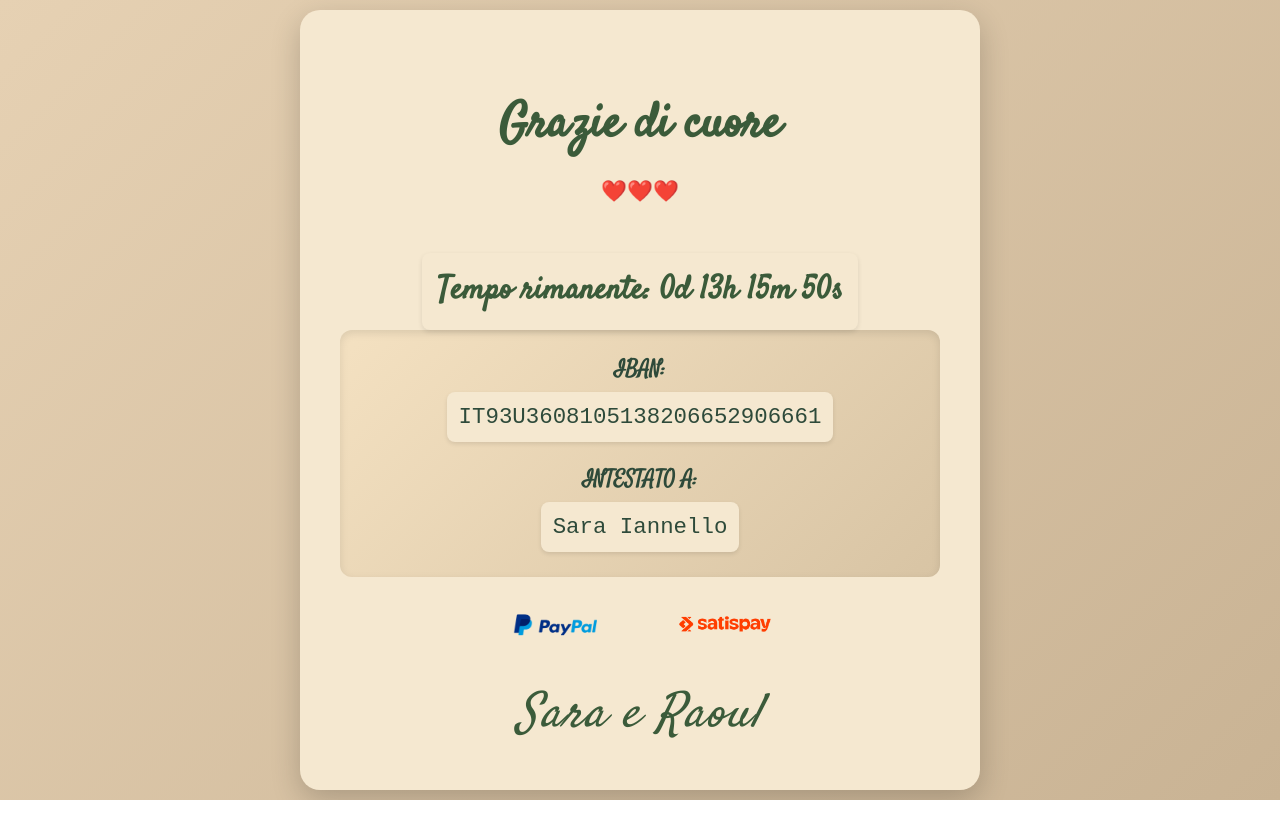
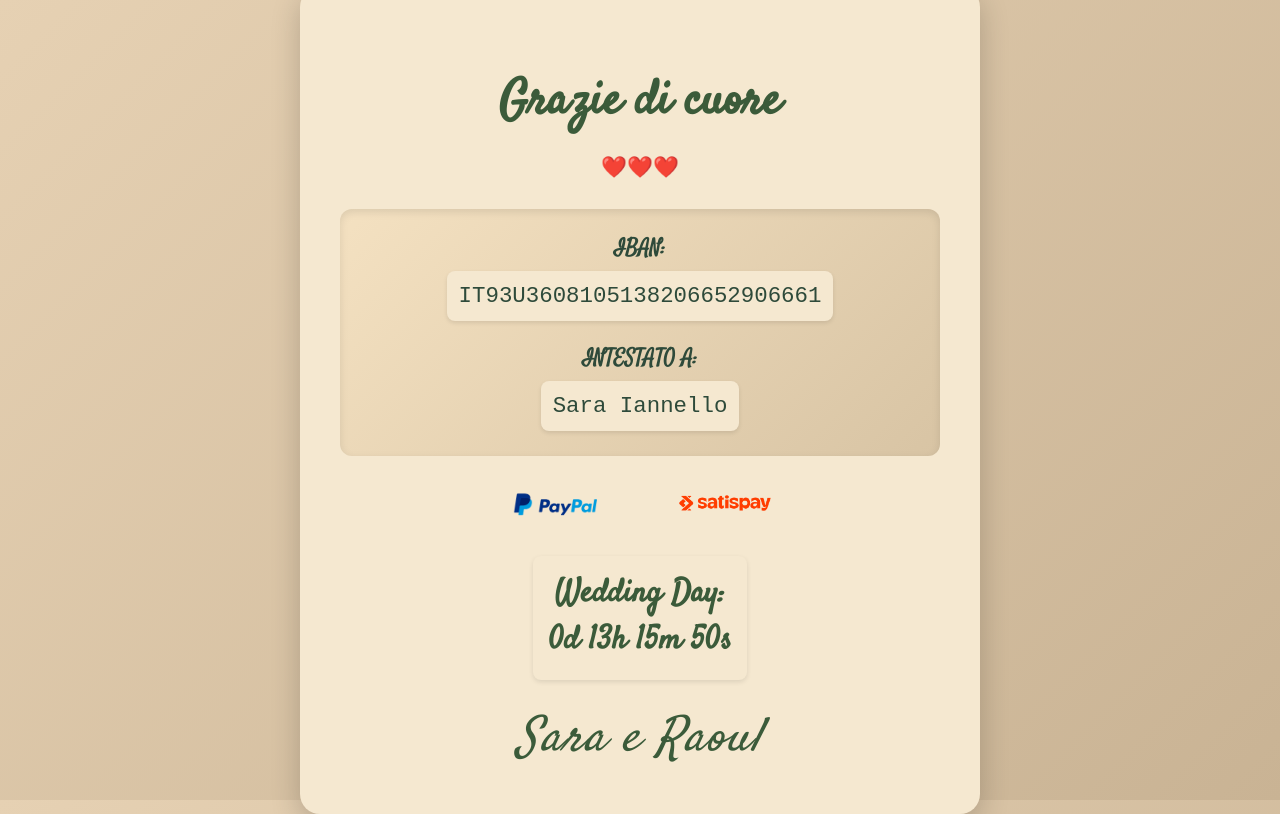
Before and after one commit to YellDevop/marry, a plain HTML site: page index.html in a window 1280 px wide. Drawn offline with Linux system fonts and the light colour scheme.

Commit message:
Update index.html

```diff
--- a/index.html
+++ b/index.html
@@ -146,9 +146,6 @@
         <div class="intro">
             ❤️❤️❤️
         </div>
-        <div id="countdown" class="countdown">
-            Tempo rimanente: <span id="time"></span>
-        </div>
         <div class="card">
             <div class="iban-title">IBAN:</div>
             <div class="iban" onclick="copyToClipboard('IT93U3608105138206652906661')">IT93U3608105138206652906661</div>
@@ -164,7 +161,11 @@
                 <img src="images/satispay-logo.png" alt="Satispay" class="payment-logo">
             </a>
         </div>
-
+        <div id="countdown" class="countdown">
+            Wedding Day:
+            <br>
+            <span id="time"></span>
+        </div>
         <div class="footer">
             Sara e Raoul
         </div>
```
